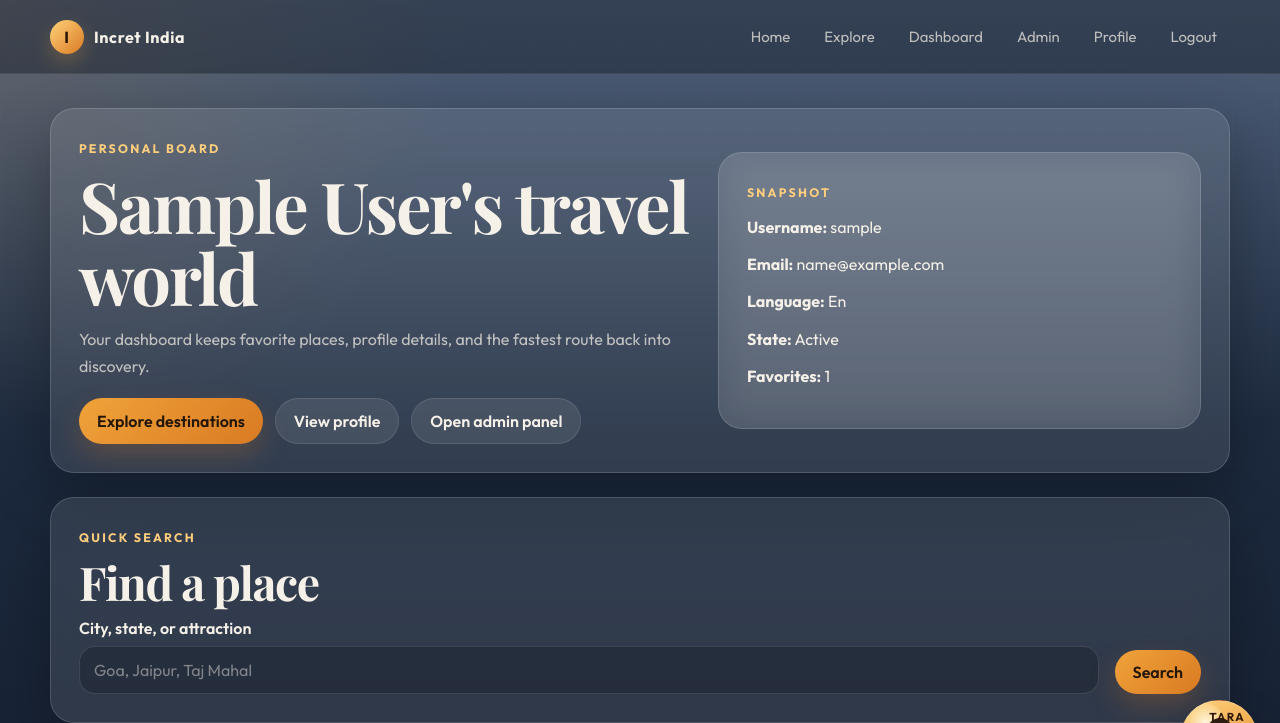
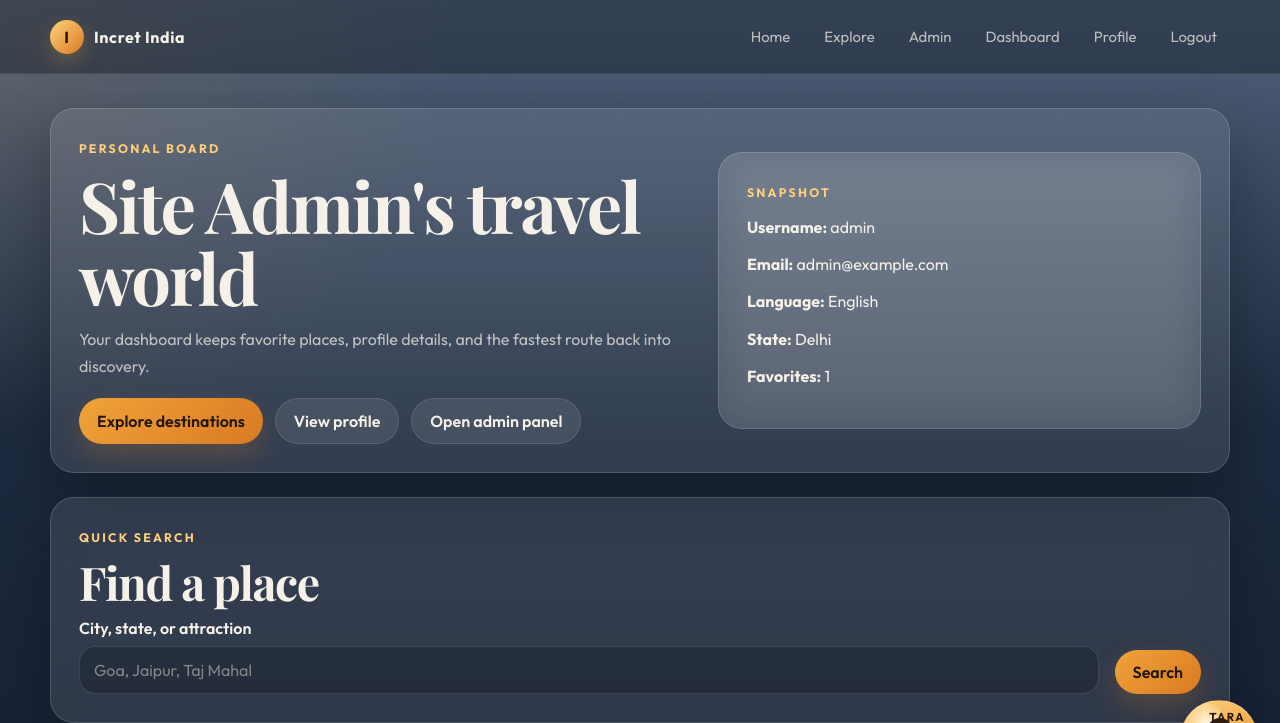
Before and after one commit to Abhay-3287/Prakriti, a Flask app: page /dashboard in a window 1280 px wide. Shown: the top 723 px of the page. Run offline with Flask 3, Linux system fonts and the light colour scheme; a user stored in the database is signed in; tables that the repository leaves empty hold one stand-in row (values such as "Sample post"); some libraries are stand-ins or nearby versions.

Commit message:
Updated admin dashboard

```diff
--- a/app.py
+++ b/app.py
@@ -16,7 +16,7 @@ from datetime import datetime
 import os
 import json
 import re
-from urllib.parse import urlencode
+from urllib.parse import urlencode, urlsplit
 from urllib.request import Request, urlopen
 from urllib.error import HTTPError, URLError
 from dotenv import load_dotenv
@@ -99,6 +99,9 @@ PLACE_IMAGE_FALLBACK = '/static/images/travel-fallback.svg'
 NOMINATIM_API_URL = 'https://nominatim.openstreetmap.org/search'
 OSRM_ROUTE_URL = 'https://router.project-osrm.org/route/v1/driving'
 OPENAI_RESPONSES_URL = 'https://api.openai.com/v1/responses'
+DEFAULT_ADMIN_USERNAME = os.getenv('ADMIN_USERNAME', 'admin')
+DEFAULT_ADMIN_EMAIL = os.getenv('ADMIN_EMAIL', 'admin@example.com')
+DEFAULT_ADMIN_PASSWORD = os.getenv('ADMIN_PASSWORD', 'admin123')
 
 # Database Models
 class User(UserMixin, db.Model):
@@ -222,8 +225,41 @@ def get_average_rating(spot):
     return round(sum(ratings) / len(ratings), 1) if ratings else 0.0
 
 
+def is_safe_redirect_target(target):
+    if not target:
+        return False
+    parsed = urlsplit(target)
+    return not parsed.scheme and not parsed.netloc and target.startswith('/')
+
+
 def get_state_label(state_key):
     return STATE_LABELS.get(state_key, state_key.replace('_', ' ').title() if state_key else 'Unknown')
+
+
+def ensure_admin_user():
+    if User.query.filter_by(is_admin=True).first():
+        return
+
+    admin_user = User.query.filter(
+        (User.username == DEFAULT_ADMIN_USERNAME) | (User.email == DEFAULT_ADMIN_EMAIL)
+    ).first()
+
+    if admin_user is None:
+        admin_user = User(
+            username=DEFAULT_ADMIN_USERNAME,
+            email=DEFAULT_ADMIN_EMAIL,
+            name='Site Admin',
+            language='english',
+            state='delhi',
+            contact='admin',
+            is_admin=True
+        )
+        admin_user.set_password(DEFAULT_ADMIN_PASSWORD)
+        db.session.add(admin_user)
+    else:
+        admin_user.is_admin = True
+
+    db.session.commit()
 
 
 def fetch_json(url, params):
@@ -958,6 +994,7 @@ def inject_template_helpers():
 def init_db():
     with app.app_context():
         db.create_all()
+        ensure_admin_user()
 
         # Check if data already exists
         if TouristSpot.query.count() == 0:
@@ -1240,7 +1277,9 @@ def login():
         if user and user.check_password(form.password.data):
             login_user(user)
             next_page = request.args.get('next')
-            return redirect(next_page) if next_page else redirect(url_for('dashboard'))
+            if is_safe_redirect_target(next_page):
+                return redirect(next_page)
+            return redirect(url_for('dashboard'))
         else:
             flash('Invalid username or password', 'error')
 
--- a/templates/base.html
+++ b/templates/base.html
@@ -674,11 +674,9 @@
             <div class="nav-links">
                 <a href="{{ url_for('home') }}">Home</a>
                 <a href="{{ url_for('explore') }}">Explore</a>
+                <a href="{{ url_for('admin') }}">Admin</a>
                 {% if current_user.is_authenticated %}
                     <a href="{{ url_for('dashboard') }}">Dashboard</a>
-                    {% if current_user.is_admin %}
-                        <a href="{{ url_for('admin') }}">Admin</a>
-                    {% endif %}
                     <a href="{{ url_for('profile') }}">Profile</a>
                     <a href="{{ url_for('logout') }}">Logout</a>
                 {% else %}
```
